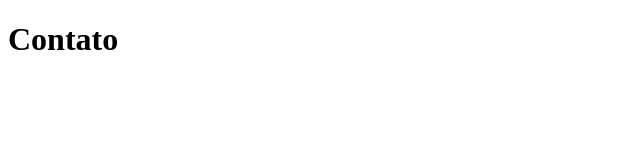
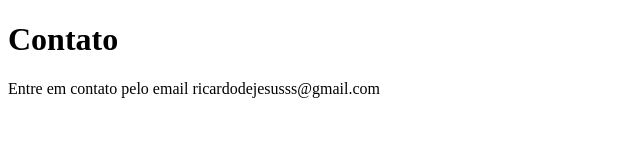
Before and after one commit to Ricardodjesus/sistema-de-cadastro, a plain HTML site: page contato.html in a window 1280 px wide. Shown: the whole page, without its empty margins (0-640 px from the left). Drawn offline with Linux system fonts and the light colour scheme.

Commit message:
adicionando email de contato

```diff
--- a/contato.html
+++ b/contato.html
@@ -7,5 +7,6 @@
 </head>
 <body>
   <h1>Contato</h1>
+  <p>Entre em contato pelo email ricardodejesusss@gmail.com </p>
 </body>
 </html>
```
